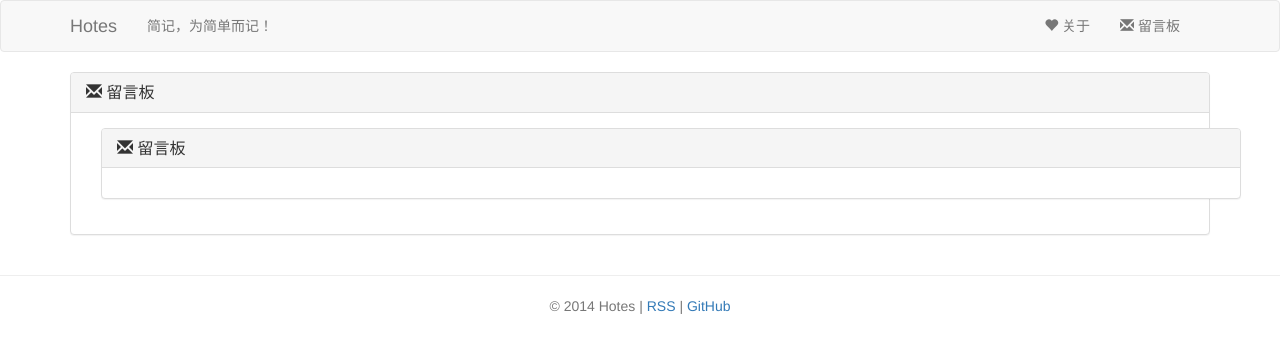
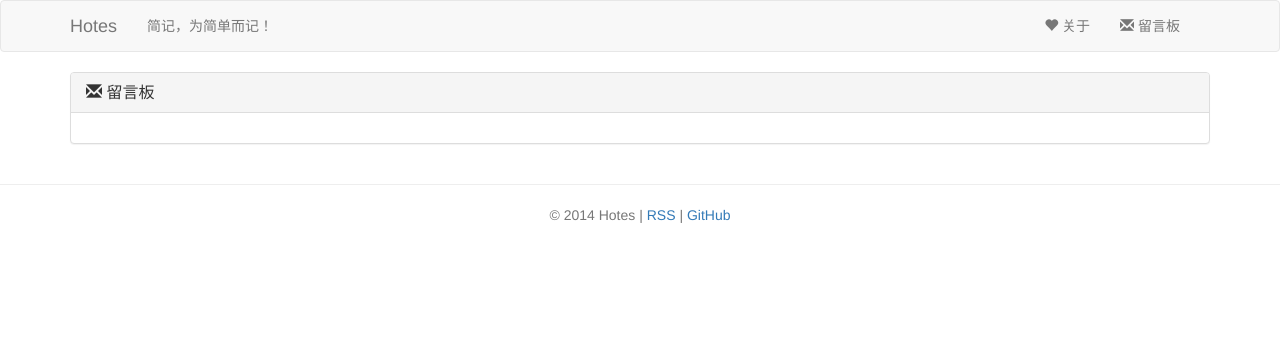
Before and after one commit to h01/h01.github.io, a Jekyll site: the page built from pages/guest.markdown, in a window 1280 px wide. Shown: the top 353 px of the page. Built offline with Jekyll 4.4.1, drawn with Linux system fonts in a browser that asks for light colours; nearby versions of some CDN libraries; comment, search, counter and statistics services are not loaded.

Commit message:
额 代码出错 修复留言板

```diff
--- a/pages/guest.markdown
+++ b/pages/guest.markdown
@@ -5,28 +5,19 @@ permalink: /guest/
 icon: glyphicon-envelope
 ---
 <!-- 留言板 -->
-<div class="container">
-	<div class="panel panel-default">
-		<div class="panel-heading">
-			<h3 class="panel-title"><span class="glyphicon {{ page.icon }}"></span> {{ page.title }}</h3>
-		</div>
-		<div class="panel-body">
-			<!-- 多说评论框 start -->
-			<div class="ds-thread" data-thread-key="0" data-title="{{ page.title }}" data-url="{{ page.url | prepend: site.baseurl }}"></div>
-			<!-- 多说评论框 end -->
-			<!-- 多说公共JS代码 start (一个网页只需插入一次) -->
-			<script type="text/javascript">
-			var duoshuoQuery = {short_name:"{{ site.duoshuo_user }}"};
-				(function() {
-					var ds = document.createElement('script');
-					ds.type = 'text/javascript';ds.async = true;
-					ds.src = (document.location.protocol == 'https:' ? 'https:' : 'http:') + '//static.duoshuo.com/embed.js';
-					ds.charset = 'UTF-8';
-					(document.getElementsByTagName('head')[0]
-					 || document.getElementsByTagName('body')[0]).appendChild(ds);
-				})();
-				</script>
-			<!-- 多说公共JS代码 end -->
-		</div>
-	</div>
-</div>
+<!-- 多说评论框 start -->
+<div class="ds-thread" data-thread-key="0" data-title="{{ page.title }}" data-url="{{ page.url | prepend: site.baseurl }}"></div>
+<!-- 多说评论框 end -->
+<!-- 多说公共JS代码 start (一个网页只需插入一次) -->
+<script type="text/javascript">
+var duoshuoQuery = {short_name:"{{ site.duoshuo_user }}"};
+	(function() {
+		var ds = document.createElement('script');
+		ds.type = 'text/javascript';ds.async = true;
+		ds.src = (document.location.protocol == 'https:' ? 'https:' : 'http:') + '//static.duoshuo.com/embed.js';
+		ds.charset = 'UTF-8';
+		(document.getElementsByTagName('head')[0]
+		 || document.getElementsByTagName('body')[0]).appendChild(ds);
+	})();
+	</script>
+<!-- 多说公共JS代码 end -->
```
